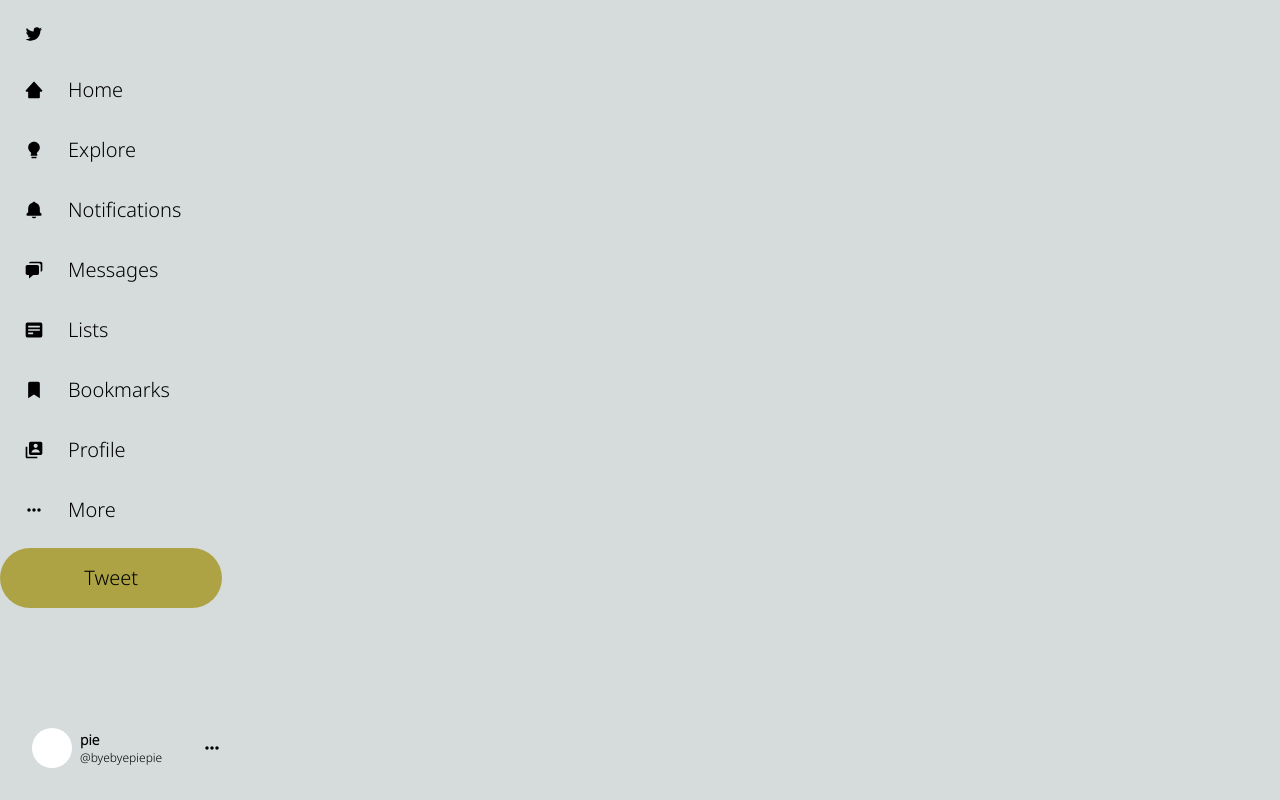
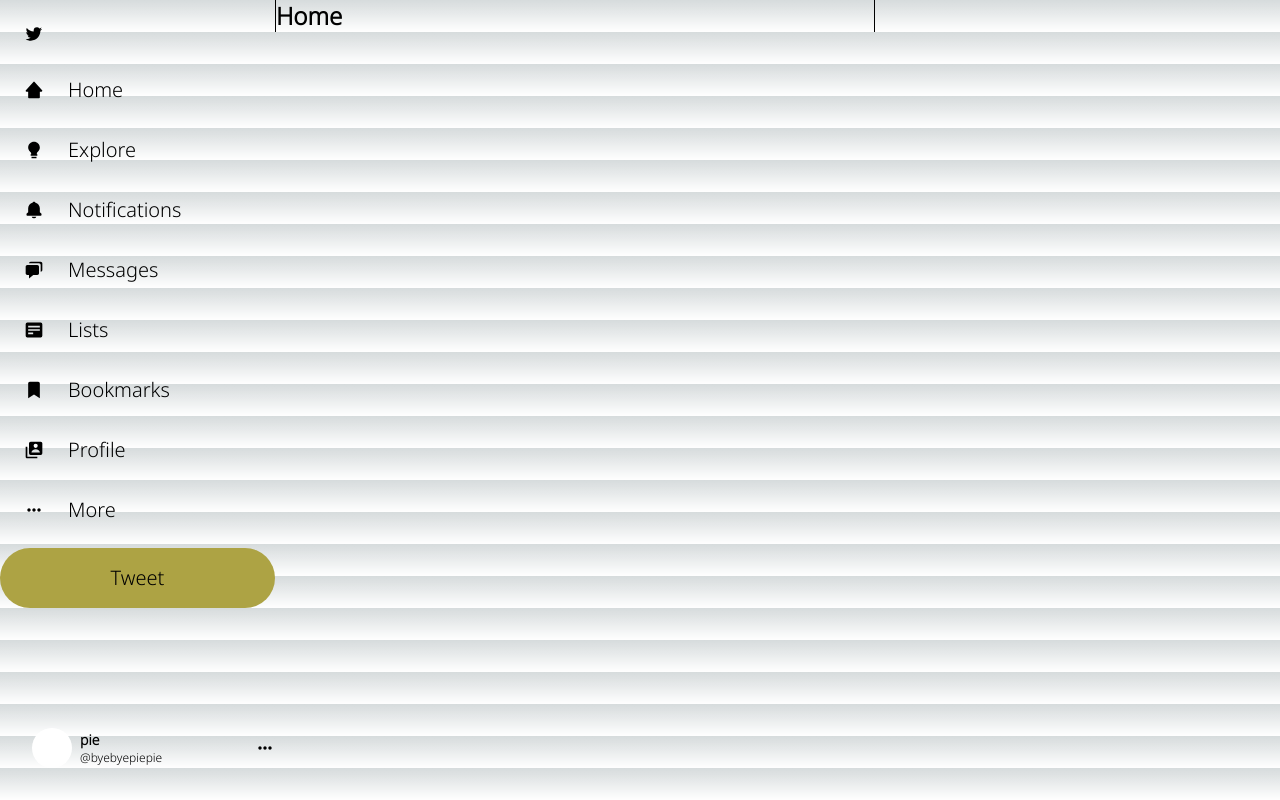
Before and after one commit to redassser/twibber, a Next.js app: page / in a window 1280 px wide. Built offline with nearby package versions, Linux system fonts and the light colour scheme.

Commit message:
progress on main timeline

```diff
--- a/src/app/page.tsx
+++ b/src/app/page.tsx
@@ -1,55 +1,22 @@
 import Link from "next/link"
 import React from "react"
-import {
-  BiLogoTwitter, BiSolidHomeAlt2, BiSolidBulb, BiSolidBell,
-  BiSolidChat, BiSolidDetail, BiSolidBookmark,
-  BiDotsHorizontalRounded, BiSolidUserAccount
-} from "react-icons/bi"
 
-const navItems = [
-  { title: "", icon: BiLogoTwitter, exclude: true},
-  { title: "Home", icon: BiSolidHomeAlt2 },
-  { title: "Explore", icon: BiSolidBulb },
-  { title: "Notifications", icon: BiSolidBell },
-  { title: "Messages", icon: BiSolidChat },
-  { title: "Lists", icon: BiSolidDetail },
-  { title: "Bookmarks", icon: BiSolidBookmark },
-  { title: "Profile", icon: BiSolidUserAccount },
-  { title: "More", icon: BiDotsHorizontalRounded },
-]
+import LeftSidebar from "@/components/leftSidebar"
 
-const page = () => {
+const Home = () => {
   return (
     <div className="w-full h-full flex justify-center items-center relative bg-black ">
       <div className="max-w-screen-xl w-full h-full flex relative">
         {/* Left sidebar */}
-        <section className="fixed w-275px flex flex-col items-stretch h-screen">
-          <div className="flex flex-col items-stretch h-screen space-y-4 mt-4">
-            {navItems.map((item) => (
-              <Link className="hover:bg-white/10 text-xl transition duration-200 rounded-3xl py-2 px-6 flex items-center justify-start w-fit space-x-6" href={"/"+item.title.toLowerCase()} key={item.title}>
-                <div><item.icon /></div>
-                {!item.exclude && <div>{item.title}</div>}
-              </Link>
-            ))}
-            <button className="w-full rounded-full bg-primary p-4 text-xl text-center hover:bg-opacity-80 transition duration-200">Tweet</button>
-          </div>
-          <button className="flex items-center space-x-2 m-4 rounded-full p-4 w-full justify-between text-xl text-cetner hover:bg-white/10 transition duration-200">
-            <div className="flex items-center space-x-2">
-              <div className="rounded-full w-10 h-10 bg-white"></div>
-              <div className="text-left">
-                <div className="text-sm font-semibold">pie</div>
-                <div className="text-xs">@byebyepiepie</div>
-              </div>
-            </div>
-            <div><BiDotsHorizontalRounded/></div>
-          </button>
-        </section>
+        <LeftSidebar/>
         {/* Infinite Scroll */}
-        <main></main>
+        <main className="ml-[275px] flex w-[600px] h-full flex-col border-l border-r border-gray-600">
+          <h1 className="text-2xl font-bold">Home</h1>
+        </main>
         {/*  */}
         <section></section>
       </div>
     </div>
   )
 }
-export default page;
+export default Home;
--- /dev/null
+++ b/src/components/leftSidebar.tsx
@@ -0,0 +1,47 @@
+import Link from "next/link"
+import React from "react"
+import {
+  BiLogoTwitter, BiSolidHomeAlt2, BiSolidBulb, BiSolidBell,
+  BiSolidChat, BiSolidDetail, BiSolidBookmark,
+  BiDotsHorizontalRounded, BiSolidUserAccount
+} from "react-icons/bi"
+
+const navItems = [
+    { title: "", icon: BiLogoTwitter, exclude: true},
+    { title: "Home", icon: BiSolidHomeAlt2 },
+    { title: "Explore", icon: BiSolidBulb },
+    { title: "Notifications", icon: BiSolidBell },
+    { title: "Messages", icon: BiSolidChat },
+    { title: "Lists", icon: BiSolidDetail },
+    { title: "Bookmarks", icon: BiSolidBookmark },
+    { title: "Profile", icon: BiSolidUserAccount },
+    { title: "More", icon: BiDotsHorizontalRounded },
+]
+
+const LeftSidebar = () => {
+    return (
+        <section className="fixed w-[275px] flex flex-col items-stretch h-screen">
+          <div className="flex flex-col items-stretch h-screen space-y-4 mt-4">
+            {navItems.map((item) => (
+              <Link className="hover:bg-white/10 text-xl transition duration-200 rounded-3xl py-2 px-6 flex items-center justify-start w-fit space-x-6" href={"/"+item.title.toLowerCase()} key={item.title}>
+                <div><item.icon /></div>
+                {!item.exclude && <div>{item.title}</div>}
+              </Link>
+            ))}
+            <button className="w-full rounded-full bg-primary p-4 text-xl text-center hover:bg-opacity-80 transition duration-200">Tweet</button>
+          </div>
+          <button className="flex items-center space-x-2 m-4 rounded-full p-4 w-full justify-between text-xl text-cetner hover:bg-white/10 transition duration-200">
+            <div className="flex items-center space-x-2">
+              <div className="rounded-full w-10 h-10 bg-white"></div>
+              <div className="text-left">
+                <div className="text-sm font-semibold">pie</div>
+                <div className="text-xs">@byebyepiepie</div>
+              </div>
+            </div>
+            <div><BiDotsHorizontalRounded/></div>
+          </button>
+        </section>
+    )
+}
+
+export default LeftSidebar;
```
